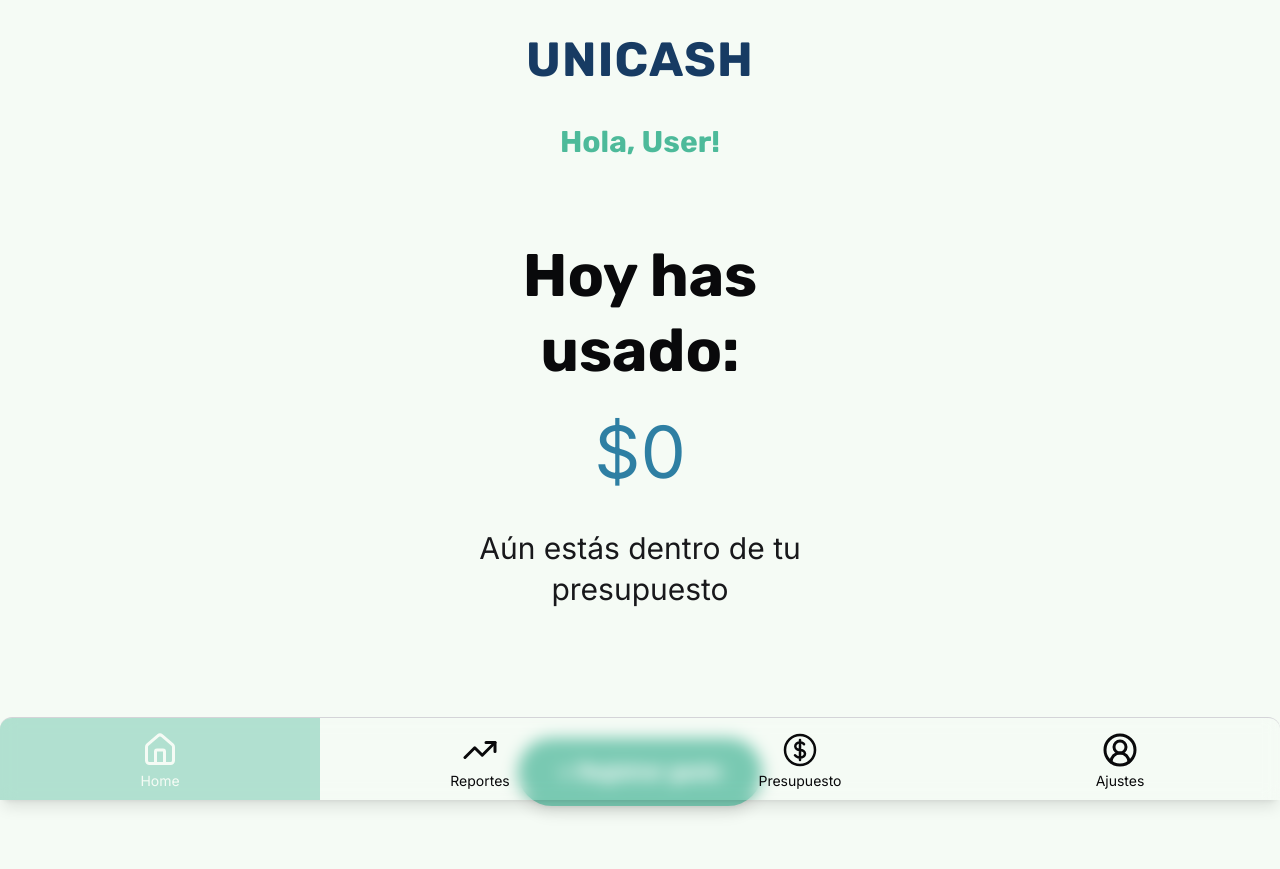
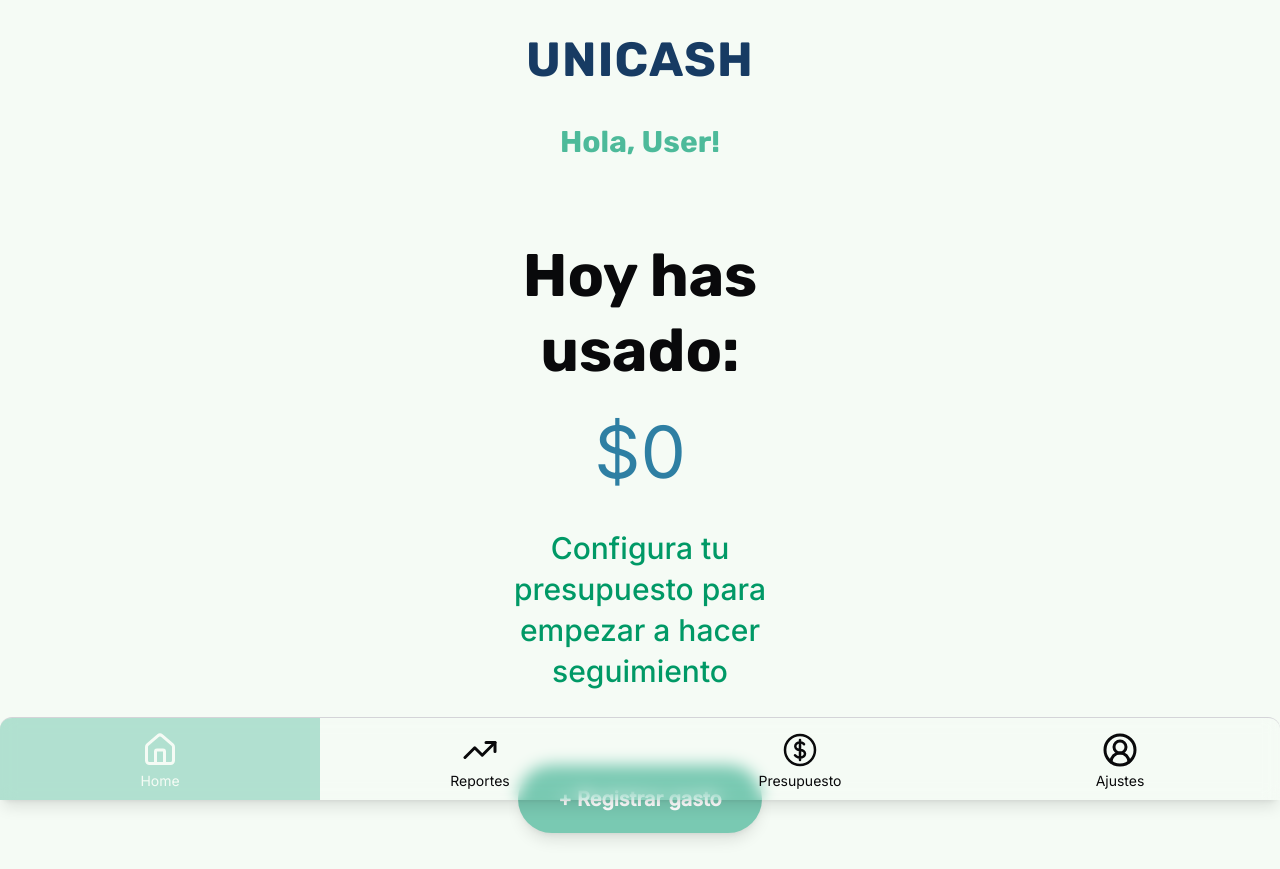
Before and after one commit to FelipeTM25/Unicash, a React (Vite) app: page /home in a window 1280 px wide. Before the commit the page ends 842 px from the top, so only its background shows below. Built offline with nearby package versions, Linux system fonts and the light colour scheme.

Commit message:
Ajuste en mensaje del home

```diff
--- a/src/Data/ajustesStorage.ts
+++ b/src/Data/ajustesStorage.ts
@@ -35,7 +35,6 @@ export function getAjustesIniciales(): AjustesInicialesData | null {
     }
 }
 
-// Mensual → meta semanal (÷4) | Semanal → meta diaria (÷7)
 export function calcularMetaSecundaria(data: AjustesInicialesData): number {
     switch (data.periodo) {
         case 'Mensual': return Math.round(data.presupuesto / 4)
--- a/src/Data/movimientosStorage.ts
+++ b/src/Data/movimientosStorage.ts
@@ -99,6 +99,16 @@ export function getGastoDiaActual(): number {
         .reduce((sum, m) => sum + m.monto, 0)
 }
 
+/** Suma de movimientos en el mes actual (1ro al día de hoy) */
+export function getGastoMesActual(): number {
+    const hoy = fechaHoy()
+    const [year, month] = hoy.split('-')
+    const inicioMes = `${year}-${month}-01`
+    return getMovimientos()
+        .filter((m) => m.fecha >= inicioMes && m.fecha <= hoy)
+        .reduce((sum, m) => sum + m.monto, 0)
+}
+
 /** Rango ISO de una semana con offset (0 = esta semana, -1 = semana pasada...) */
 function rangoSemana(offset: number): { inicio: string; fin: string } {
     const hoy = parseIsoDate(fechaHoy())
--- a/src/components/BudgetStatusBadge.tsx
+++ b/src/components/BudgetStatusBadge.tsx
@@ -1,11 +1,20 @@
+export type BudgetStatus = 'ok' | 'warning' | 'over'
+
 type BudgetStatusBadgeProps = {
     message: string
+    status: BudgetStatus
 }
 
-export function BudgetStatusBadge({ message }: BudgetStatusBadgeProps) {
+const statusColors: Record<BudgetStatus, string> = {
+    ok: 'text-emerald-600',
+    warning: 'text-amber-500',
+    over: 'text-rose-600',
+}
+
+export function BudgetStatusBadge({ message, status }: BudgetStatusBadgeProps) {
     return (
         <div className="mt-7 flex items-center justify-center gap-3 sm:mt-10">
-            <p className="text-[20px] leading-snug text-zinc-900 sm:text-3xl text-center">{message}</p>
+            <p className={`text-[20px] leading-snug sm:text-3xl text-center font-medium ${statusColors[status]}`}>{message}</p>
         </div>
     )
 }
--- a/src/pages/HomePage.tsx
+++ b/src/pages/HomePage.tsx
@@ -1,11 +1,11 @@
 import { useState } from 'react'
 import { BottomNavBar } from '../components/Menus/BottomNavBar'
-import { BudgetStatusBadge } from '../components/BudgetStatusBadge'
+import { BudgetStatusBadge, type BudgetStatus } from '../components/BudgetStatusBadge'
 import { MobileScreen } from '../components/MobileScreen'
 import { RegistrarGastoModal } from '../components/Modals/RegistrarGastoModal'
 import { TopBrandTitle } from '../components/TopBrandTitle'
 import { getAjustesIniciales } from '../Data/ajustesStorage'
-import { agregarMovimiento, getGastoDiaActual } from '../Data/movimientosStorage'
+import { agregarMovimiento, getGastoDiaActual, getGastoMesActual, getGastoSemanaActual } from '../Data/movimientosStorage'
 
 function formatCOP(value: number): string {
     return `$${new Intl.NumberFormat('es-CO').format(value)}`
@@ -14,8 +14,33 @@ function formatCOP(value: number): string {
 export function HomePage() {
     const [gastoHoy, setGastoHoy] = useState(() => getGastoDiaActual())
     const [mostrarRegistrar, setMostrarRegistrar] = useState(false)
-    const nombreGuardado = getAjustesIniciales()?.nombre ?? ''
+    const ajustes = getAjustesIniciales()
+    const nombreGuardado = ajustes?.nombre ?? ''
     const primerNombre = nombreGuardado.trim().split(/\s+/)[0] || 'User'
+
+    // Gasto acumulado en el periodo configurado
+    const gastoPeriodo = ajustes?.periodo === 'Mensual'
+        ? getGastoMesActual()
+        : getGastoSemanaActual()
+
+    function getBudgetStatus(): { message: string; status: BudgetStatus } {
+        if (!ajustes || ajustes.presupuesto === 0) {
+            return { message: 'Configura tu presupuesto para empezar a hacer seguimiento', status: 'ok' }
+        }
+        const ratio = gastoPeriodo / ajustes.presupuesto
+        if (ratio >= 1.5) {
+            return { message: 'Te fuiste muy lejos del presupuesto... Vale la pena revisar tus gastos', status: 'over' }
+        }
+        if (ratio >= 1) {
+            return { message: 'Te pasaste un poco este periodo, ¡mañana es una nueva oportunidad!', status: 'over' }
+        }
+        if (ratio >= 0.8) {
+            return { message: 'Vas cerca del límite de tu presupuesto, ¡tú puedes controlarlo!', status: 'warning' }
+        }
+        return { message: '¡Vas genial! Sigues dentro de tu presupuesto ', status: 'ok' }
+    }
+
+    const { message: budgetMessage, status: budgetStatus } = getBudgetStatus()
 
     function handleGuardarGasto(categoria: string, monto: number, fecha: string) {
         agregarMovimiento({ categoria, monto, fecha })
@@ -33,14 +58,14 @@ export function HomePage() {
                 <h2 className="mt-10 text-center text-[30px] leading-tight font-bold text-zinc-950 sm:mt-14 sm:text-6xl">Hoy has usado:</h2>
                 <p className="mt-5 text-center text-[40px] font-normal text-label sm:mt-7 sm:text-7xl">{formatCOP(gastoHoy)}</p>
 
-                <BudgetStatusBadge message="Aún estás dentro de tu presupuesto" />
+                <BudgetStatusBadge message={budgetMessage} status={budgetStatus} />
 
-                <section className="mx-auto mt-10 w-full max-w-[80%] sm:mt-22">
+                <section className="mx-auto mt-5 w-full max-w-[80%] sm:mt-12">
                     {/* <h3 className="text-center text-[18px] leading-tight font-bold text-zinc-950 sm:text-7xl">
                         Ingresa tu nuevo movimiento
                     </h3> */}
 
-                    <div className="mt-4 flex justify-center sm:mt-10">
+                    <div className="mt-2 flex justify-center sm:mt-6">
                         <button
                             onClick={() => setMostrarRegistrar(true)}
                             className="flex items-center gap-2 rounded-full bg-button-primary px-10 py-5 text-[18px] font-semibold text-white shadow-lg transition-all hover:bg-title active:scale-[0.97] sm:text-xl"
```
